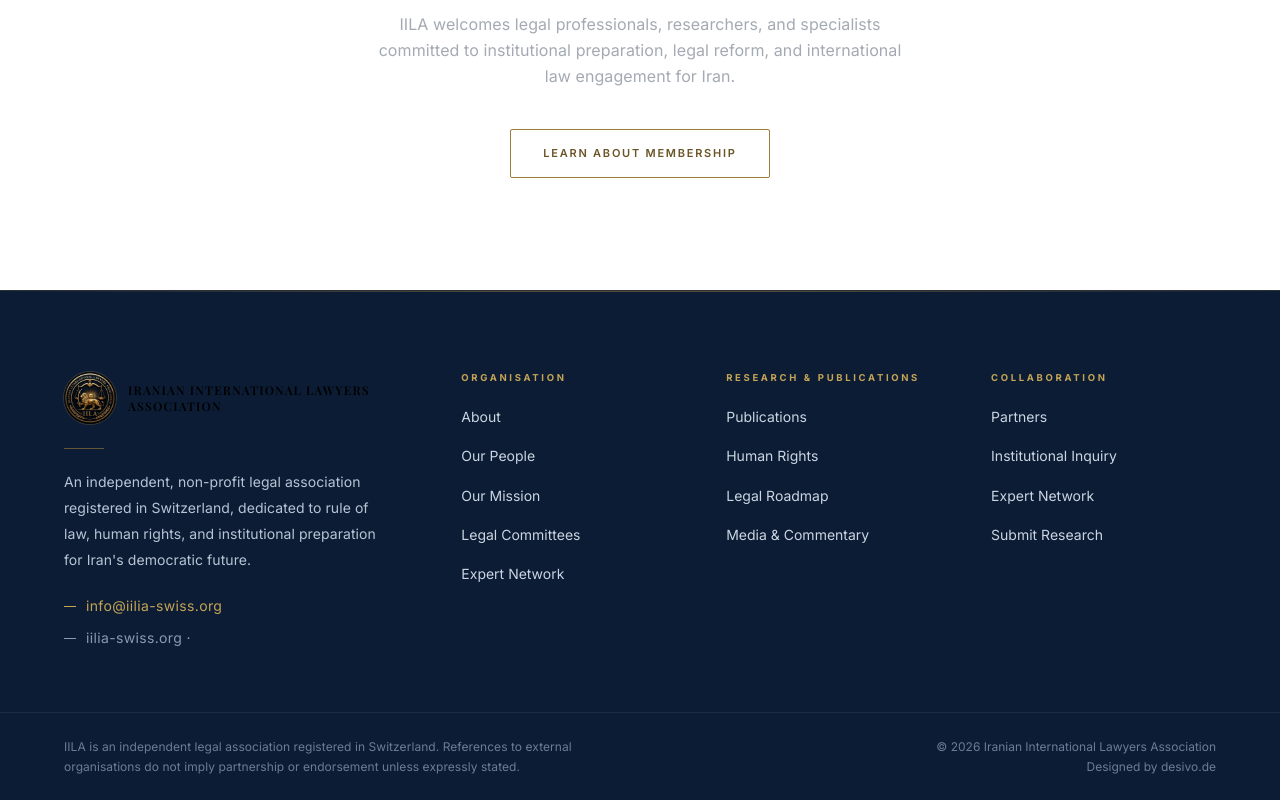
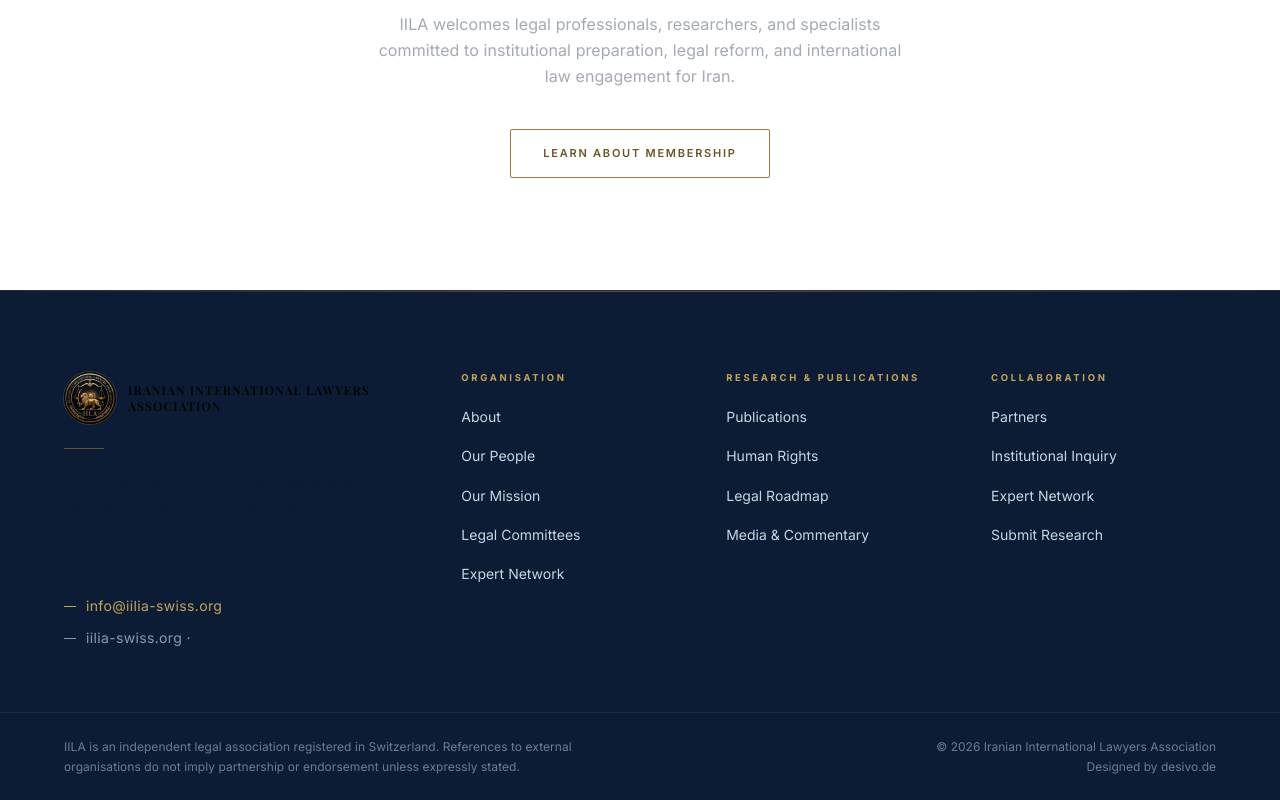
Before and after one commit to techmazewebdesign/iila-website, a React (Vite) app: page /our-people in a window 1280 px wide. Shown: the part 2460-3260 px from the top of the page. Built offline with nearby package versions, Linux system fonts and the light colour scheme; a web font is replaced by a local one.

Commit message:
feat: add white text for quote and footer in dark mode
- Change quote text to white in dark mode
- Change quote attribution to white in dark mode
- Update footer description to white in dark mode
- Footer logo text already uses light={true} for white text

```diff
--- a/src/components/Footer.jsx
+++ b/src/components/Footer.jsx
@@ -51,7 +51,7 @@ export default function Footer() {
           <div className="lg:col-span-4">
             <IILALogo size={52} showText={true} light={true} />
             <div className="w-10 h-px mt-6 mb-5" style={{ background: 'rgba(155,125,58,0.60)' }} />
-            <p className="text-sm font-sans leading-[1.85] max-w-xs mb-6" style={{ color: '#B8C4D4' }}>
+            <p className="text-sm font-sans leading-[1.85] max-w-xs mb-6 text-white/90 dark:text-white">
               {t.footer.description}
             </p>
             <div className="space-y-3">
--- a/src/pages/Home.jsx
+++ b/src/pages/Home.jsx
@@ -228,11 +228,11 @@ export default function Home() {
             <div className="bg-t-surface border border-t-border/10 rounded-sm p-12 lg:p-16 relative overflow-hidden" style={{ boxShadow: '0 1px 4px rgba(12,28,53,0.05)' }}>
               <div className="absolute top-0 left-0 right-0 h-[2px] bg-gradient-to-r from-transparent via-t-gold to-transparent opacity-50" />
               <div className="w-8 h-px bg-t-gold mx-auto mb-8 opacity-60" />
-              <p className="font-display text-[1.4rem] lg:text-[1.7rem] text-t-text italic leading-[1.65] mb-8 opacity-80">
+              <p className="font-display text-[1.4rem] lg:text-[1.7rem] text-t-text italic leading-[1.65] mb-8 opacity-80 dark:text-white">
                 {t.home.quote}
               </p>
               <div className="w-8 h-px bg-t-gold/40 mx-auto mb-6" />
-              <span className="text-t-muted text-[9.5px] tracking-[0.24em] uppercase font-sans">
+              <span className="text-t-muted text-[9.5px] tracking-[0.24em] uppercase font-sans dark:text-white">
                 {t.home.quoteAttribution}
               </span>
             </div>
```
